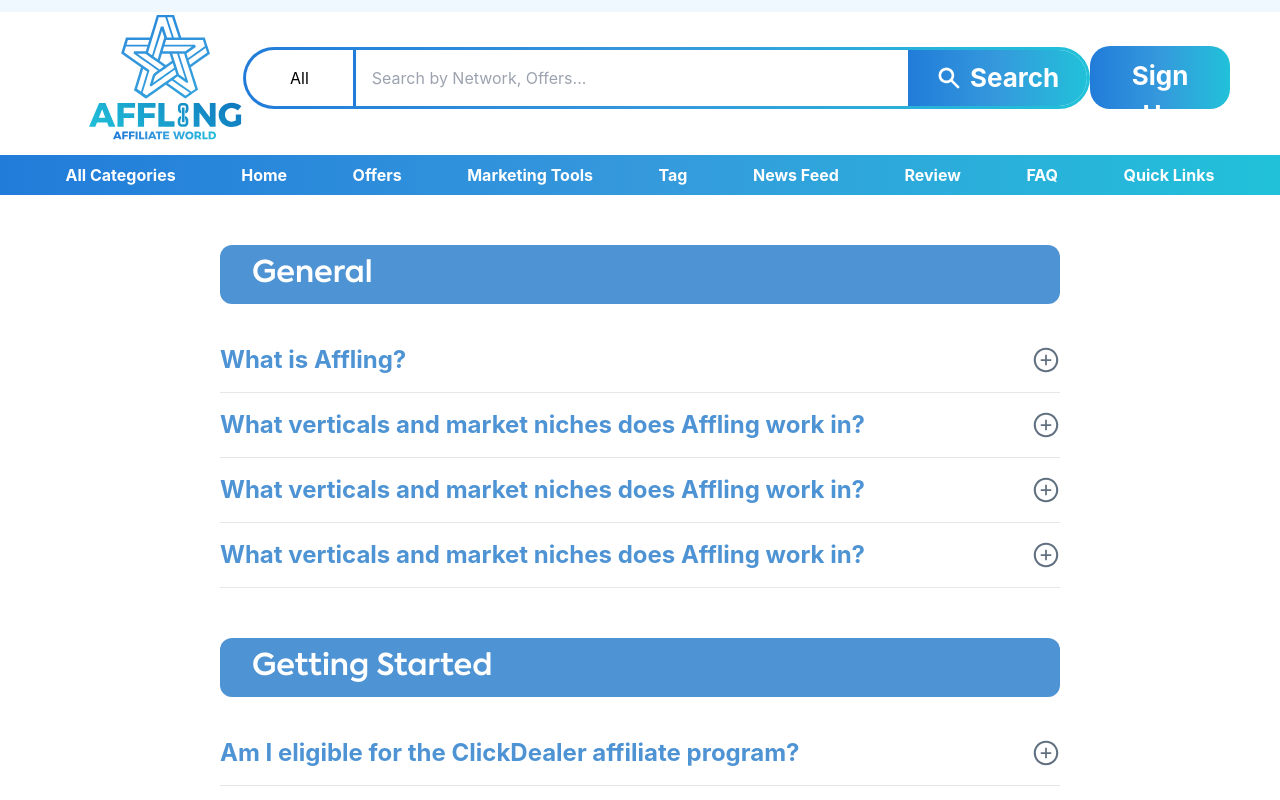
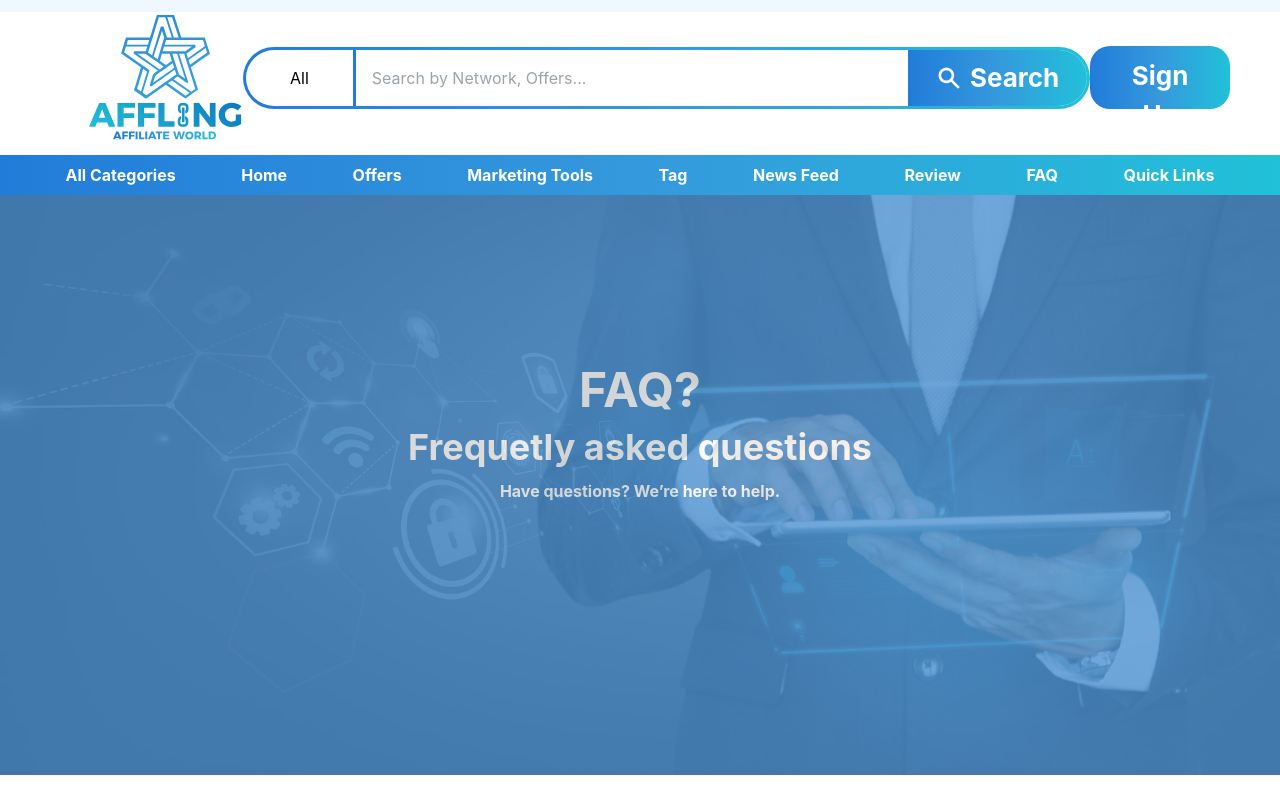
Before and after one commit to AFM-Taha/affling, a Next.js app: page /faq in a window 1280 px wide. Shown: the top 800 px of the page. Built offline with nearby package versions, Linux system fonts and the light colour scheme.

Commit message:
finish faq page

```diff
--- a/src/components/common/SimpleBanner/index.tsx
+++ b/src/components/common/SimpleBanner/index.tsx
@@ -1,19 +1,29 @@
-import React, { ReactNode } from 'react';
+import { ReactNode } from 'react';
 
 interface Props {
   children: ReactNode;
   className?: string;
-  img:string
+  img: string;
+  description?: string;
+  subdescription?: string;
 }
 
-const SimpleBanner = ({ children, className,img }: Props) => {
+const SimpleBanner = ({
+  children,
+  className,
+  img,
+  description,
+  subdescription,
+}: Props) => {
   return (
     <div
-      className={` ${className} mb-[50px] h-[580px]  ${img} text-white    bg-cover bg-center   bg-no-repeat `}>
-      <div className="h-[580px] bg-[#4E93D3] opacity-80">
+      className={` ${className} mb-[50px] h-[580px]  ${img} bg-cover    bg-center bg-no-repeat   text-white `}>
+      <div className="h-[580px] bg-[#4E93D3] text-center opacity-80">
         <h2 className="pt-[170px] text-center text-5xl font-bold leading-[50px] text-white opacity-100">
           {children}
         </h2>
+        <p className="my-3 text-4xl font-bold">{description}</p>
+        <p className="font-bold">{subdescription}</p>
       </div>
     </div>
   );
--- a/src/pages/faq.tsx
+++ b/src/pages/faq.tsx
@@ -1,7 +1,15 @@
 import SingleAccordion from '@/components/common/FaqAccordion/SingleAccordion';
+import SimpleBanner from '@/components/common/SimpleBanner';
 
 export default function FAQ() {
   return (
+    <>
+      <SimpleBanner
+        description="Frequetly asked questions"
+        subdescription="Have questions? We’re here to help."
+        img="faq-bg">
+        FAQ?
+      </SimpleBanner>
       <div className="mx-auto mb-12 max-w-[840px]">
         <div>
           <h3 className="mb-6 mt-[50px] rounded-xl bg-[#4E93D3] py-4 pl-8 font-axiforma text-[30px] font-semibold leading-[27px] text-white">
@@ -71,5 +79,6 @@ export default function FAQ() {
           />
         </div>
       </div>
+    </>
   );
 }
--- a/src/styles/globals.css
+++ b/src/styles/globals.css
@@ -40,6 +40,10 @@ body {
   color: #4e93d3;
 }
 
-.privacy-bg{
+.privacy-bg {
   background-image: url('/privacy.png');
 }
+
+.faq-bg {
+  background-image: url('/faq.png');
+}
```
Also changed, not shown: public/faq.png (renamed from public/man-using-tablet.png). Lines whose indentation alone changed are shown as unchanged.
